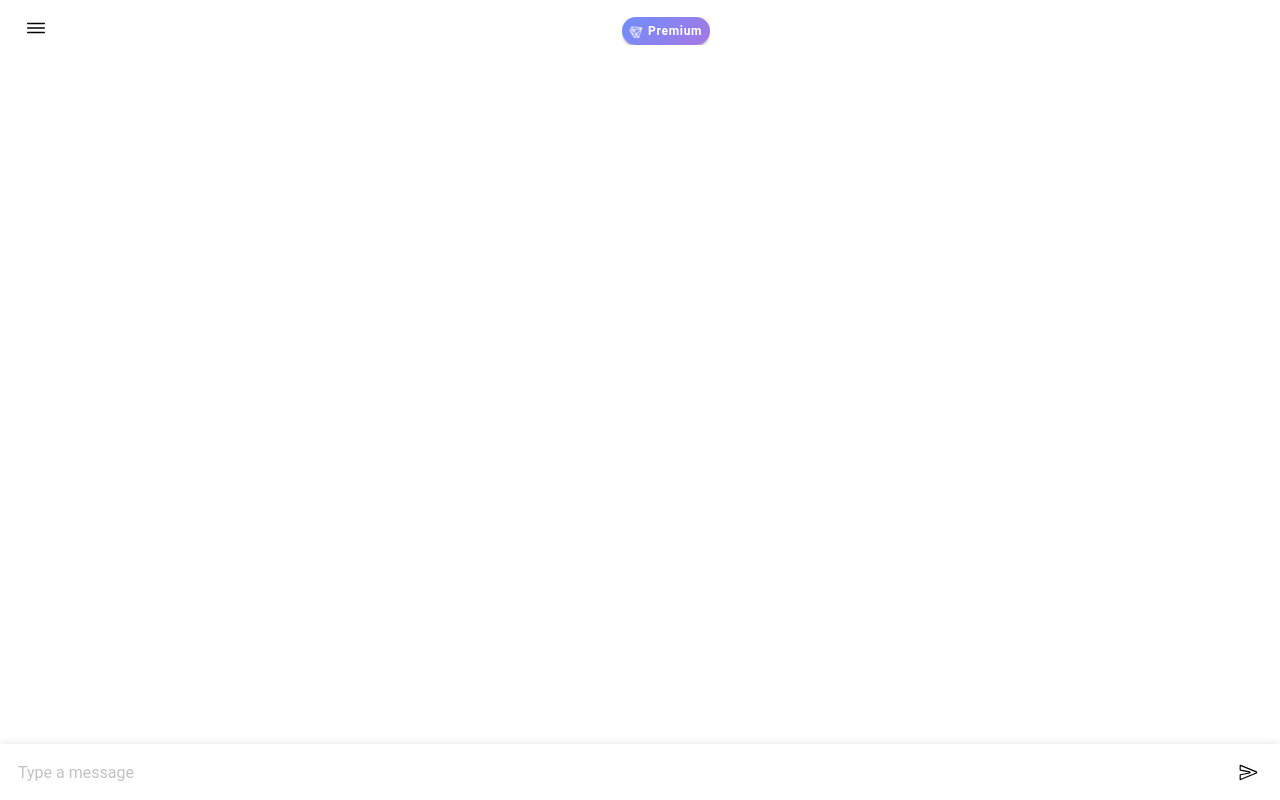
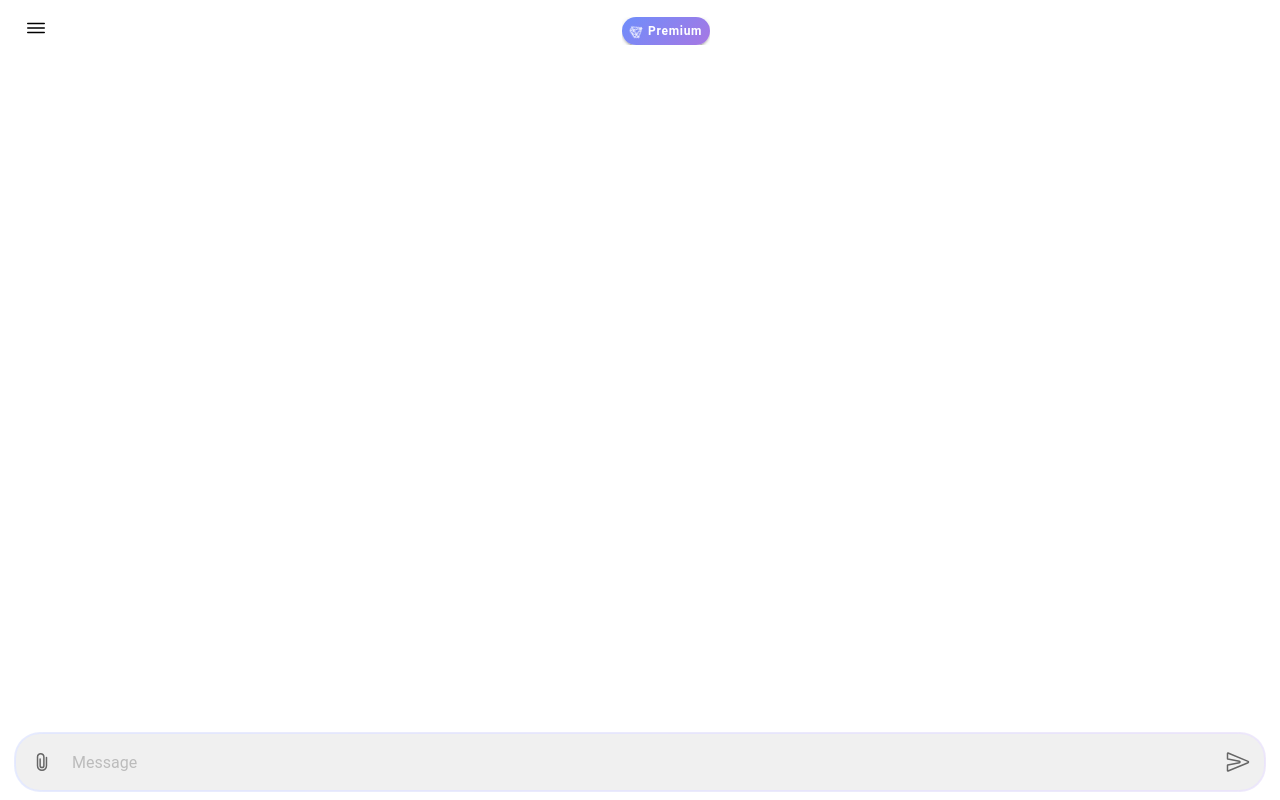
Before and after one commit to Morojc/Emoji-Maker, a React (Vite) app: page / in a window 1280 px wide. Built offline with nearby package versions, Linux system fonts and the light colour scheme.

Commit message:
Update the text input field to hold animation and new provided icons .

```diff
--- a/src/App.tsx
+++ b/src/App.tsx
@@ -1,6 +1,6 @@
 import React, { useState } from 'react';
 import { IonApp, IonContent, IonMenu, IonList, IonItem, IonLabel, IonHeader, IonToolbar, IonButtons, IonMenuButton, IonTitle, IonButton, IonIcon, IonFooter, IonInput, setupIonicReact } from '@ionic/react';
-import { closeOutline, menuOutline, sendOutline, diamondOutline } from 'ionicons/icons';
+import { closeOutline, menuOutline, diamondOutline, attachOutline, sendOutline } from 'ionicons/icons';
 import { menuController } from '@ionic/core';
 
 /* Core CSS required for Ionic components to work properly */
@@ -41,9 +41,14 @@ const App: React.FC = () => {
     menuController.close();
   };
 
-  const handleSendMessage = () => {
-    console.log('Sending message:', inputText);
+  const handleGenerateMessage = () => {
+    console.log('Generating message:', inputText);
     setInputText('');
+  };
+
+  const handleFileUpload = () => {
+    console.log('File upload clicked');
+    // Implement file upload logic here
   };
 
   return (
@@ -90,19 +95,20 @@ const App: React.FC = () => {
         </IonHeader>
       </IonContent>
       <IonFooter>
-        <IonToolbar>
+        <div className="input-container">
+          <IonButton fill="clear" className="attach-button">
+            <IonIcon icon={attachOutline} />
+          </IonButton>
           <IonInput
             value={inputText}
-            placeholder="Type a message"
+            placeholder="Message"
             onIonChange={e => setInputText(e.detail.value!)}
             className="message-input"
           ></IonInput>
-          <IonButtons slot="end">
-            <IonButton onClick={handleSendMessage}>
-              <IonIcon icon={sendOutline} />
-            </IonButton>
-          </IonButtons>
-        </IonToolbar>
+          <IonButton fill="clear" className="send-button" onClick={handleGenerateMessage}>
+            <IonIcon icon={sendOutline} />
+          </IonButton>
+        </div>
       </IonFooter>
     </IonApp>
   );
--- a/src/theme/menu.css
+++ b/src/theme/menu.css
@@ -156,20 +156,40 @@ ion-content#main {
 /* Add these styles at the end of your menu.css file */
 
 .message-input {
-  --padding-start: 10px;
-  --padding-end: 10px;
-  --placeholder-color: #999;
+  --background: #f0f0f0;
+  --color: #333333;
+  --placeholder-color: #999999;
+  --padding-start: 12px;
+  --padding-end: 12px;
+  --padding-top: 8px;
+  --padding-bottom: 8px;
+  --border-radius: 20px;
+  margin: 8px 0;
+  flex: 1;
 }
 
 ion-footer ion-toolbar {
-  --padding-top: 0;
-  --padding-bottom: 0;
-  --min-height: 56px;
+  --background: transparent;
+  --border-style: none;
+  display: flex;
+  align-items: center;
+  padding: 0 8px;
+}
+
+ion-footer ion-buttons {
+  margin: 0;
+}
+
+ion-footer ion-input {
+  --background: #f0f0f0;
+  border-radius: 20px;
+  margin: 8px 0;
 }
 
 ion-footer ion-button {
   --padding-start: 10px;
   --padding-end: 10px;
+  --color: #6e8efb;
 }
 
 /* Add these new styles at the end of your menu.css file */
@@ -285,3 +305,406 @@ ion-content#main ion-toolbar {
   --border-style: none !important;
   box-shadow: none !important;
 }
+
+/* Update the generate button styles */
+.generate-button {
+  --background: transparent;
+  --box-shadow: none;
+  --color: var(--ion-color-primary);
+  width: 44px;
+  height: 44px;
+  margin-right: 8px;
+}
+
+.ai-icon-wrapper {
+  position: relative;
+  width: 100%;
+  height: 100%;
+}
+
+.ai-icon-circle {
+  position: absolute;
+  top: 0;
+  left: 0;
+  width: 100%;
+  height: 100%;
+  border: 2px solid var(--ion-color-primary);
+  border-radius: 50%;
+  animation: rotate 4s linear infinite;
+}
+
+.ai-icon-pulse {
+  position: absolute;
+  top: 50%;
+  left: 50%;
+  width: 70%;
+  height: 70%;
+  background-color: rgba(var(--ion-color-primary-rgb), 0.1);
+  border-radius: 50%;
+  transform: translate(-50%, -50%);
+  animation: pulse 2s infinite;
+}
+
+.ai-icon-core {
+  position: absolute;
+  top: 50%;
+  left: 50%;
+  width: 40%;
+  height: 40%;
+  background-color: var(--ion-color-primary);
+  border-radius: 50%;
+  transform: translate(-50%, -50%);
+  animation: glow 1.5s infinite alternate;
+}
+
+@keyframes rotate {
+  0% {
+    transform: rotate(0deg);
+  }
+  100% {
+    transform: rotate(360deg);
+  }
+}
+
+@keyframes pulse {
+  0% {
+    transform: translate(-50%, -50%) scale(0.9);
+    opacity: 0.7;
+  }
+  50% {
+    transform: translate(-50%, -50%) scale(1);
+    opacity: 1;
+  }
+  100% {
+    transform: translate(-50%, -50%) scale(0.9);
+    opacity: 0.7;
+  }
+}
+
+@keyframes glow {
+  0% {
+    opacity: 0.5;
+    box-shadow: 0 0 5px var(--ion-color-primary);
+  }
+  100% {
+    opacity: 1;
+    box-shadow: 0 0 20px var(--ion-color-primary);
+  }
+}
+
+/* Add these styles for the upload button */
+.upload-button {
+  --color: var(--ion-color-medium);
+  --padding-start: 8px;
+  --padding-end: 8px;
+}
+
+.upload-button ion-icon {
+  font-size: 24px;
+}
+
+/* New AI Send Icon Styles */
+.generate-button {
+  --background: transparent;
+  --box-shadow: none;
+  width: 44px;
+  height: 44px;
+  margin-right: 8px;
+}
+
+.ai-send-icon {
+  position: relative;
+  width: 100%;
+  height: 100%;
+  display: flex;
+  justify-content: center;
+  align-items: center;
+}
+
+.ai-send-orbit {
+  position: absolute;
+  width: 100%;
+  height: 100%;
+  border: 2px solid #3880ff;
+  border-radius: 50%;
+  animation: orbit 4s linear infinite;
+}
+
+.ai-send-planet {
+  position: absolute;
+  width: 12px;
+  height: 12px;
+  background: #3880ff;
+  border-radius: 50%;
+  top: 0;
+  left: 50%;
+  transform: translateX(-50%);
+  animation: orbit 4s linear infinite;
+}
+
+.ai-send-rocket {
+  position: absolute;
+  width: 20px;
+  height: 20px;
+  animation: rocketMove 2s ease-in-out infinite;
+}
+
+.rocket-body {
+  position: absolute;
+  width: 100%;
+  height: 100%;
+  background: linear-gradient(135deg, #ff6b6b, #feca57);
+  clip-path: polygon(50% 0%, 0% 100%, 100% 100%);
+  transform: rotate(-45deg);
+}
+
+.rocket-window {
+  position: absolute;
+  width: 6px;
+  height: 6px;
+  background: #fff;
+  border-radius: 50%;
+  top: 50%;
+  left: 50%;
+  transform: translate(-50%, -50%);
+}
+
+.rocket-fin {
+  position: absolute;
+  width: 6px;
+  height: 6px;
+  background: #ff6b6b;
+  bottom: -3px;
+  left: 50%;
+  transform: translateX(-50%);
+  clip-path: polygon(0% 0%, 100% 0%, 50% 100%);
+}
+
+@keyframes orbit {
+  0% {
+    transform: rotate(0deg);
+  }
+  100% {
+    transform: rotate(360deg);
+  }
+}
+
+@keyframes rocketMove {
+  0%, 100% {
+    transform: translate(-50%, -50%) rotate(-45deg) scale(1);
+  }
+  50% {
+    transform: translate(-50%, -50%) rotate(-45deg) scale(1.1);
+  }
+}
+
+/* New styles for the input container */
+.input-container {
+  display: flex;
+  align-items: center;
+  background-color: #f0f0f0;
+  border-radius: 24px;
+  margin: 10px 16px;
+  padding: 4px;
+  border: none;
+  position: relative;
+  z-index: 0;
+  overflow: visible; /* Changed from hidden to visible */
+}
+
+.attach-button,
+.send-button {
+  --padding-start: 8px;
+  --padding-end: 8px;
+  --color: #666;
+  --border-style: none; /* Remove button borders */
+  --background: transparent; /* Ensure transparent background */
+  z-index: 1;
+}
+
+.attach-button ion-icon,
+.send-button ion-icon {
+  font-size: 24px;
+}
+
+.message-input {
+  flex: 1;
+  --background: transparent;
+  --color: #333333;
+  --placeholder-color: #999999;
+  --padding-start: 8px;
+  --padding-end: 8px;
+  --padding-top: 8px;
+  --padding-bottom: 8px;
+  margin: 0;
+  --border-style: none; /* Remove input borders */
+  --highlight-color: transparent; /* Remove the highlight on focus */
+}
+
+/* Remove any existing styles for ion-footer that might conflict */
+ion-footer {
+  --ion-toolbar-background: transparent;
+  --ion-toolbar-border-color: transparent;
+  border: none;
+  box-shadow: none !important;
+}
+
+ion-footer::before,
+ion-footer::after {
+  display: none;
+}
+
+/* Remove any possible borders from the toolbar */
+ion-footer ion-toolbar {
+  --border-width: 0;
+  --border-style: none;
+  box-shadow: none !important;
+}
+
+/* Update these styles for the input container and footer */
+.input-container {
+  display: flex;
+  align-items: center;
+  background-color: #f0f0f0;
+  border-radius: 24px;
+  margin: 10px 16px;
+  padding: 4px;
+  border: none;
+  box-shadow: none;
+}
+
+ion-footer {
+  --ion-toolbar-background: transparent;
+  --ion-toolbar-border-color: transparent;
+  border: none;
+  box-shadow: none !important;
+}
+
+ion-footer::before,
+ion-footer::after {
+  display: none;
+}
+
+ion-footer ion-toolbar {
+  --border-width: 0;
+  --border-style: none;
+  box-shadow: none !important;
+}
+
+/* Ensure no shadow on the content area that might be overlapping */
+ion-content::part(scroll) {
+  box-shadow: none;
+}
+
+/* Remove any possible shadow from the page root */
+ion-page {
+  box-shadow: none !important;
+}
+
+/* Add this new style for the animated border */
+.input-container::before {
+  content: '';
+  position: absolute;
+  top: -2px;
+  left: -2px;
+  right: -2px;
+  bottom: -2px;
+  background: linear-gradient(45deg, #6e8efb, #a777e3, #6e8efb, #a777e3);
+  background-size: 400% 400%;
+  z-index: -1;
+  filter: blur(3px);
+  animation: glowing 8s ease infinite;
+  opacity: 0.3; /* Set a constant low opacity */
+  border-radius: 26px; /* Slightly larger than the container */
+  pointer-events: none; /* Ensure it doesn't interfere with input */
+}
+
+@keyframes glowing {
+  0% {
+    background-position: 0% 50%;
+  }
+  50% {
+    background-position: 100% 50%;
+  }
+  100% {
+    background-position: 0% 50%;
+  }
+}
+
+/* Ensure the input and buttons are above the glow effect */
+.message-input,
+.attach-button,
+.send-button {
+  position: relative;
+  z-index: 1;
+}
+
+/* Remove the focus-within effect */
+.input-container:focus-within::before {
+  opacity: 0.3; /* Keep it constant */
+}
+
+/* Update the input container styles */
+.input-container {
+  display: flex;
+  align-items: center;
+  background-color: #f0f0f0;
+  border-radius: 24px;
+  margin: 10px 16px;
+  padding: 4px;
+  border: none;
+  position: relative;
+  z-index: 0;
+  overflow: visible;
+}
+
+/* New animated border styles */
+.input-container::before {
+  content: '';
+  position: absolute;
+  top: -2px;
+  left: -2px;
+  right: -2px;
+  bottom: -2px;
+  background: linear-gradient(45deg, #6e8efb, #a777e3, #6e8efb, #a777e3);
+  background-size: 400% 400%;
+  z-index: -1;
+  border-radius: 26px;
+  animation: glowing 8s ease infinite;
+  opacity: 0.3;
+  pointer-events: none;
+  mask:
+    linear-gradient(#fff 0 0) content-box,
+    linear-gradient(#fff 0 0);
+  mask-composite: exclude;
+  -webkit-mask:
+    linear-gradient(#fff 0 0) content-box,
+    linear-gradient(#fff 0 0);
+  -webkit-mask-composite: xor;
+  padding: 2px;
+}
+
+@keyframes glowing {
+  0% {
+    background-position: 0% 50%;
+  }
+  50% {
+    background-position: 100% 50%;
+  }
+  100% {
+    background-position: 0% 50%;
+  }
+}
+
+/* Ensure the input and buttons are above the glow effect */
+.message-input,
+.attach-button,
+.send-button {
+  position: relative;
+  z-index: 1;
+}
+
+/* Remove the focus-within effect if you don't want it */
+.input-container:focus-within::before {
+  opacity: 0.3;
+}
```
